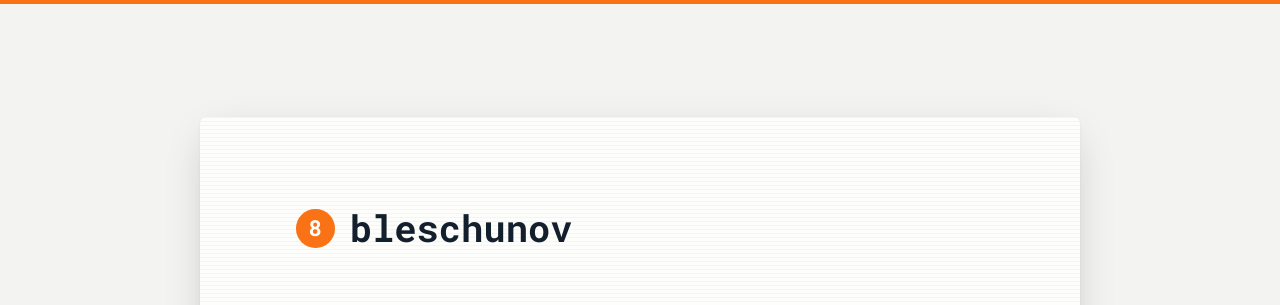
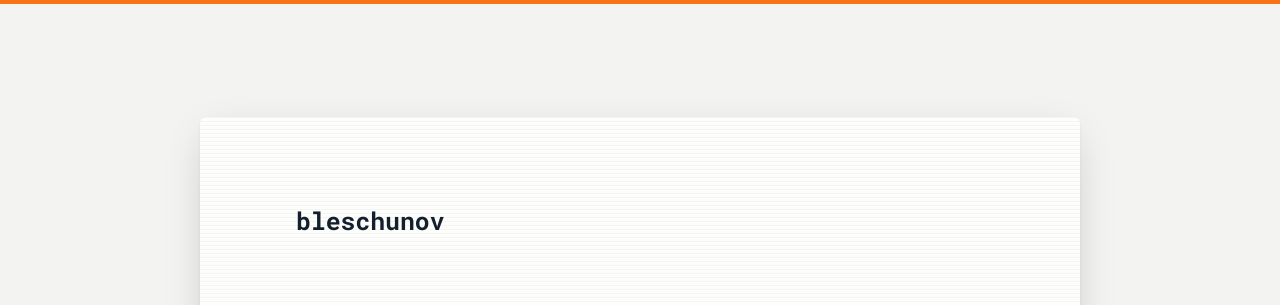
Before and after one commit to bleschunov/b8v, a plain HTML site: page website/index.html in a window 1280 px wide. Shown: the top 305 px of the page. Drawn offline with Linux system fonts and the light colour scheme.

Commit message:
Use the blog's plain animated logo on the card
Co-Authored-By: Claude Opus 5.5 <noreply@anthropic.com>
Claude-Session: https://claude.ai/code/session_01Kui5WTCRxfPQULcqSbtZmi

```diff
--- a/website/index.html
+++ b/website/index.html
@@ -99,28 +99,13 @@
     gap: 2.2cqw;
   }
 
-  .mark {
-    width: 5.6cqw;
-    height: 5.6cqw;
-    border-radius: 50%;
-    background: var(--orange);
-    color: #fff;
-    display: flex;
-    align-items: center;
-    justify-content: center;
-    font-weight: 700;
-    font-size: 3.2cqw;
-    line-height: 1;
-    flex-shrink: 0;
-  }
-
   .b8v-logo {
     position: relative;
     display: inline-block;
     width: 10ch;
     height: 1.2em;
     font-weight: 700;
-    font-size: 5.4cqw;
+    font-size: 3.6cqw;
     line-height: 1.2;
     color: var(--navy);
     white-space: nowrap;
@@ -171,7 +156,6 @@
   .person {
     grid-area: person;
     align-self: center;
-    padding-left: 7.8cqw; /* aligns with the wordmark, like the card */
   }
 
   .name {
@@ -204,7 +188,6 @@
   .org {
     grid-area: org;
     align-self: end;
-    padding-left: 7.8cqw;
     font-size: 1.95cqw;
     line-height: 1.7;
     color: var(--body-text);
@@ -312,8 +295,7 @@
     }
 
     .logo-row { gap: 3.5cqw; }
-    .mark { width: 10cqw; height: 10cqw; font-size: 5.6cqw; }
-    .b8v-logo { font-size: 8.6cqw; }
+    .b8v-logo { font-size: 7.2cqw; }
 
     .person, .org { padding-left: 0; }
     .name { font-size: 7.2cqw; margin-bottom: 2.4cqw; }
@@ -342,7 +324,6 @@
 
   <article class="card" itemscope itemtype="https://schema.org/Person">
     <div class="logo-row">
-      <div class="mark" aria-hidden="true">8</div>
       <div class="b8v-logo" aria-label="bleschunov">
         <span class="b8v-b">b</span>
         <span class="b8v-eight">8</span>
```
